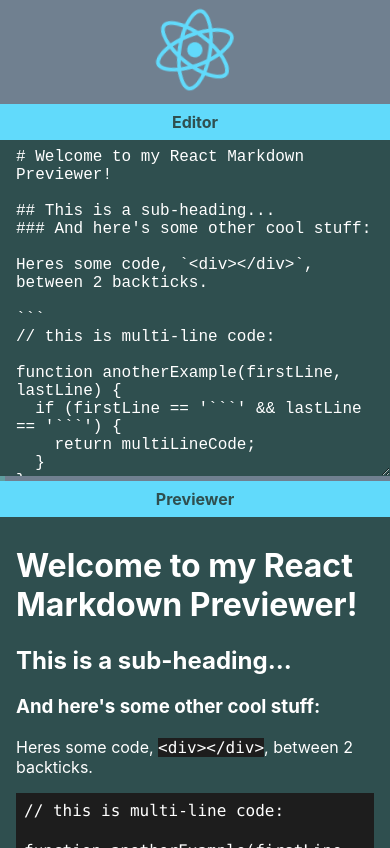
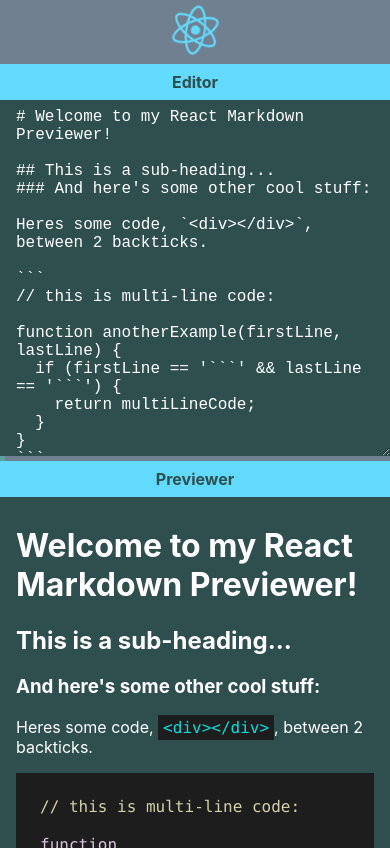
Before and after one commit to viet-v/markdown-previewer, a React (Create React App) app: page / in a window 390 px wide. Built offline with nearby package versions, Linux system fonts and the light colour scheme.

Commit message:
Add highlight.js for auto language detection and code highlighting

```diff
--- a/package.json
+++ b/package.json
@@ -7,6 +7,7 @@
     "@testing-library/react": "^13.4.0",
     "@testing-library/user-event": "^13.5.0",
     "dompurify": "^3.1.6",
+    "highlight.js": "^11.10.0",
     "marked": "^14.1.0",
     "prismjs": "^1.29.0",
     "react": "^18.3.1",
--- a/src/App.css
+++ b/src/App.css
@@ -90,8 +90,13 @@
   }
 }
 
-@media screen and (max-width: 400px) {
+@media screen and (max-width: 440px) {
+  .App-logo {
+    height: 60px;
+  }
+
   .Panels {
     flex-direction: column;
+    height: calc(100vh - 60px);
   }
 }
--- a/src/App.js
+++ b/src/App.js
@@ -10,9 +10,9 @@
 function App() {
   const [markdown, setMarkdown] = useState('');
 
-  const updateMarkdown = (newText) => {
-    setMarkdown(newText)
-  }
+  // const updateMarkdown = (newText) => {
+  //   setMarkdown(newText)
+  // }
 
   const [isResizing, setIsResizing] = useState(false);
   const leftPanelRef = useRef(null);
@@ -23,6 +23,7 @@
 
     const handleMouseMove = (e) => {
       if (!isResizing) return;
+
       const newLeftWidth = e.clientX - resizeBarRef.current.offsetWidth / 2;
       const newRightWidth = window.innerWidth - newLeftWidth - 5;
 
--- a/src/Previewer.js
+++ b/src/Previewer.js
@@ -1,9 +1,11 @@
-import React, { forwardRef } from 'react';
+import React, { forwardRef, useEffect } from 'react';
 import { marked } from 'marked';
 import { connect } from 'react-redux';
 import DOMPurify from 'dompurify';
+import hljs from 'highlight.js';
+import 'highlight.js/styles/a11y-dark.css';
 // import Prism from 'prismjs';
-// import 'prismjs/themes/prism.css';
+// import 'prismjs/themes/prism-tomorrow.min.css';
 
 
 function Previewer({ markdown }, ref) {
@@ -14,7 +16,14 @@
     const renderMarkdown = () => {
         console.log('DOMPurify: ' + DOMPurify.removed);
         return { __html: cleanInput }
-    }
+    };
+
+    useEffect(() => {
+        document.querySelectorAll("code").forEach(code => {
+            hljs.highlightElement(code);
+        })
+    }, [markdown]);
+
     return (
         <div ref={ref} className="panel">
             <div className="panel-head">
```
Also changed, not shown: 1 other file (tests, documents, lock files or other folders).
